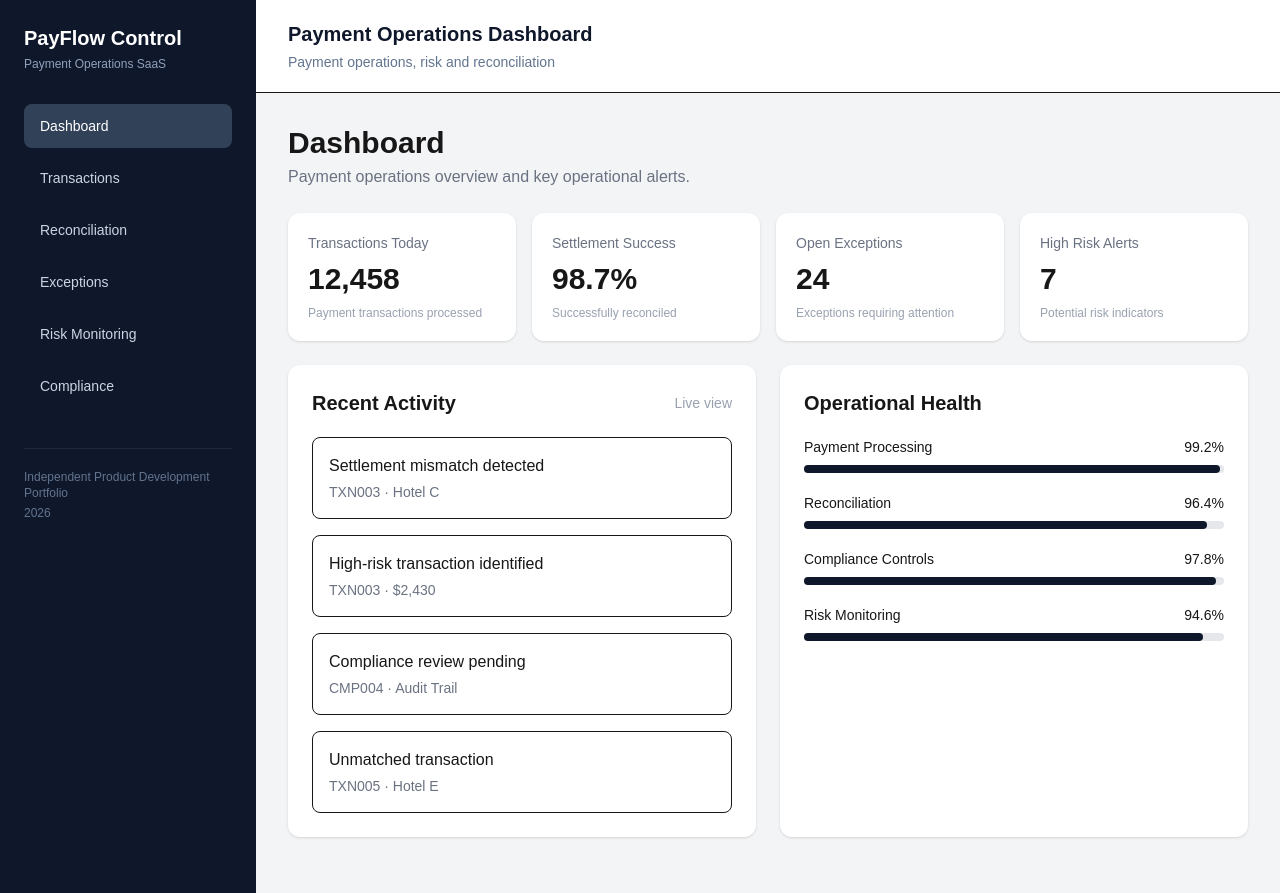
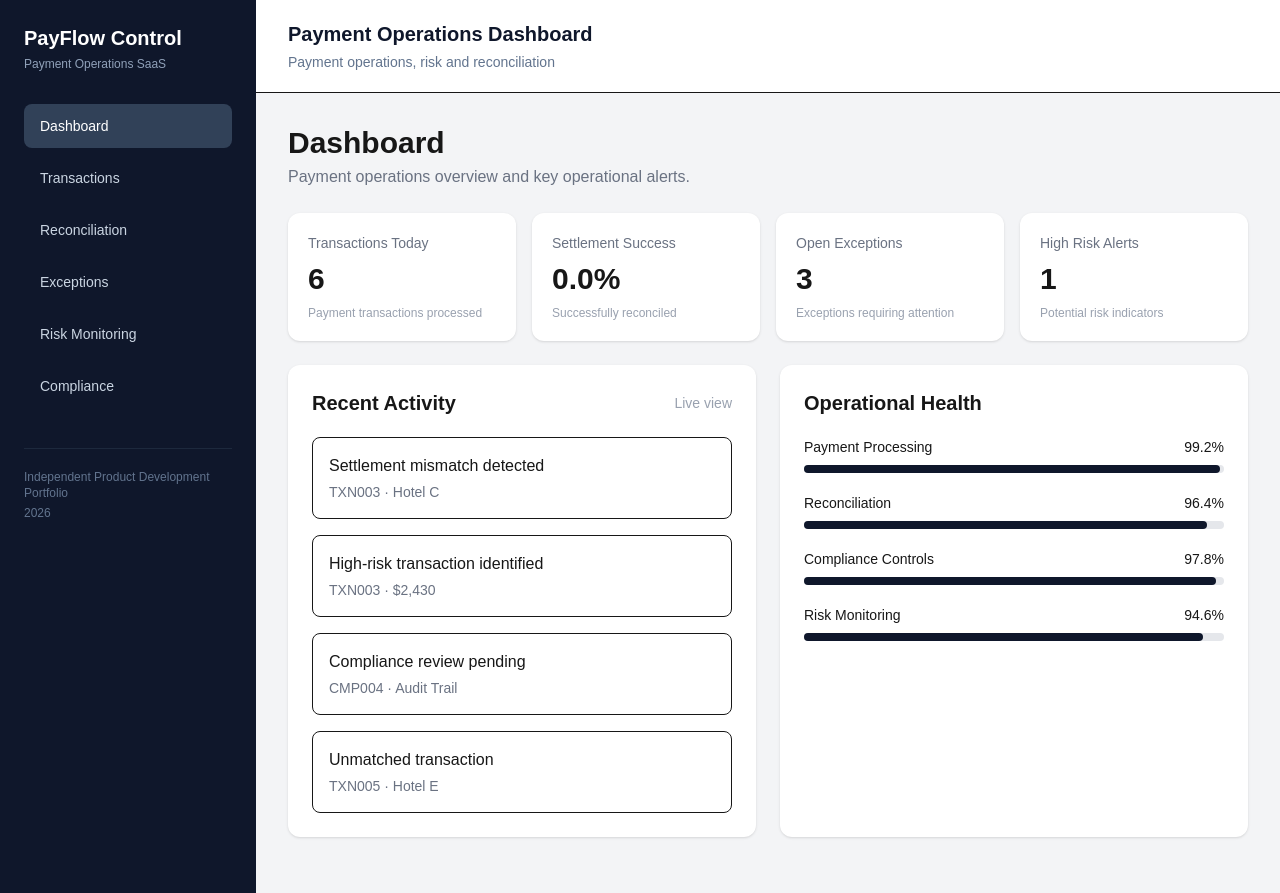
Before and after one commit to yusfss02-glitch/payflow-control, a Next.js app: page /dashboard in a window 1280 px wide. Built offline with nearby package versions, Linux system fonts and the light colour scheme.

Commit message:
fix: align dashboard transaction and exception data

```diff
--- a/src/app/dashboard/page.tsx
+++ b/src/app/dashboard/page.tsx
@@ -4,30 +4,92 @@ import Link from "next/link";
 import Layout from "@/components/Layout";
 import { useWorkflow } from "@/components/WorkflowContext";
 
-const kpis = [
+const transactions = [
   {
-    title: "Transactions Today",
-    value: "12,458",
-    description: "Payment transactions processed",
-    href: "/transactions",
+    id: "TXN001",
+    merchant: "Hotel A",
+    amount: "$1,250",
   },
   {
-    title: "Settlement Success",
-    value: "98.7%",
-    description: "Successfully reconciled",
-    href: "/reconciliation",
+    id: "TXN002",
+    merchant: "Hotel B",
+    amount: "$980",
   },
   {
-    title: "Open Exceptions",
-    value: "24",
-    description: "Exceptions requiring attention",
-    href: "/exceptions",
+    id: "TXN003",
+    merchant: "Hotel C",
+    amount: "$2,430",
   },
   {
-    title: "High Risk Alerts",
-    value: "7",
-    description: "Potential risk indicators",
-    href: "/risk",
+    id: "TXN004",
+    merchant: "Hotel D",
+    amount: "$750",
+  },
+  {
+    id: "TXN005",
+    merchant: "Hotel E",
+    amount: "$1,890",
+  },
+  {
+    id: "TXN006",
+    merchant: "Hotel F",
+    amount: "$560",
+  },
+];
+
+const reconciliationRecords = [
+  {
+    id: "REC001",
+    transaction: "TXN001",
+  },
+  {
+    id: "REC002",
+    transaction: "TXN002",
+  },
+  {
+    id: "REC003",
+    transaction: "TXN003",
+  },
+  {
+    id: "REC004",
+    transaction: "TXN004",
+  },
+  {
+    id: "REC005",
+    transaction: "TXN005",
+  },
+];
+
+const exceptionRecords = [
+  {
+    id: "EXC001",
+    transaction: "TXN003",
+  },
+  {
+    id: "EXC002",
+    transaction: "TXN002",
+  },
+  {
+    id: "EXC003",
+    transaction: "TXN004",
+  },
+];
+
+const riskRecords = [
+  {
+    id: "RISK001",
+    transaction: "TXN003",
+    level: "High",
+  },
+  {
+    id: "RISK002",
+    transaction: "TXN006",
+    level: "Medium",
+  },
+  {
+    id: "RISK003",
+    transaction: "TXN002",
+    level: "Medium",
   },
 ];
 
@@ -70,24 +132,81 @@ export default function DashboardPage() {
     riskStatuses,
   } = useWorkflow();
 
-  const visibleActivities = activities.filter((activity) => {
+  /*
+   * RECONCILIATION KPI
+   */
+
+  const matchedReconciliations =
+    reconciliationRecords.filter(
+      (record) =>
+        (reconciliationStatuses[record.id] ||
+          "Unmatched") === "Matched"
+    ).length;
+
+  const settlementSuccess =
+    reconciliationRecords.length === 0
+      ? "0.0"
+      : (
+          (matchedReconciliations /
+            reconciliationRecords.length) *
+          100
+        ).toFixed(1);
+
+  /*
+   * EXCEPTION KPI
+   */
+
+  const openExceptions =
+    exceptionRecords.filter((record) => {
+      const status =
+        exceptionStatuses[record.id] ||
+        "Open";
+
+      return status !== "Resolved";
+    }).length;
+
+  /*
+   * HIGH RISK KPI
+   */
+
+  const highRiskAlerts =
+    riskRecords.filter((record) => {
+      const status =
+        riskStatuses[record.id] ||
+        "Open";
+
+      return (
+        record.level === "High" &&
+        status !== "Resolved"
+      );
+    }).length;
+
+  /*
+   * RECENT ACTIVITY
+   */
+
+  const visibleActivities =
+    activities.filter((activity) => {
       if (activity.type === "exception") {
         const status =
-        exceptionStatuses[activity.id] || "Open";
+          exceptionStatuses[activity.id] ||
+          "Open";
 
         return status !== "Resolved";
       }
 
       if (activity.type === "risk") {
         const status =
-        riskStatuses[activity.id] || "Open";
+          riskStatuses[activity.id] ||
+          "Open";
 
         return status !== "Resolved";
       }
 
       if (activity.type === "compliance") {
         const status =
-        complianceStatuses[activity.id] || "Pending Review";
+          complianceStatuses[activity.id] ||
+          "Pending Review";
 
         return (
           status !== "Approved" &&
@@ -97,7 +216,8 @@ export default function DashboardPage() {
 
       if (activity.type === "reconciliation") {
         const status =
-        reconciliationStatuses[activity.id] || "Unmatched";
+          reconciliationStatuses[activity.id] ||
+          "Unmatched";
 
         return status !== "Matched";
       }
@@ -125,31 +245,89 @@ export default function DashboardPage() {
 
         <div className="grid grid-cols-4 gap-4">
 
-          {kpis.map((kpi) => (
+          {/* TRANSACTIONS */}
+
           <Link
-              key={kpi.title}
-              href={kpi.href}
+            href="/transactions"
             className="rounded-xl bg-white p-5 shadow transition hover:-translate-y-1 hover:shadow-md"
           >
             <p className="text-sm text-gray-500">
-                {kpi.title}
+              Transactions Today
             </p>
 
             <h3 className="mt-2 text-3xl font-bold">
-                {kpi.value}
+              {transactions.length}
             </h3>
 
             <p className="mt-2 text-xs text-gray-400">
-                {kpi.description}
+              Payment transactions processed
             </p>
           </Link>
-          ))}
+
+          {/* SETTLEMENT SUCCESS */}
+
+          <Link
+            href="/reconciliation"
+            className="rounded-xl bg-white p-5 shadow transition hover:-translate-y-1 hover:shadow-md"
+          >
+            <p className="text-sm text-gray-500">
+              Settlement Success
+            </p>
+
+            <h3 className="mt-2 text-3xl font-bold">
+              {settlementSuccess}%
+            </h3>
+
+            <p className="mt-2 text-xs text-gray-400">
+              Successfully reconciled
+            </p>
+          </Link>
+
+          {/* OPEN EXCEPTIONS */}
+
+          <Link
+            href="/exceptions"
+            className="rounded-xl bg-white p-5 shadow transition hover:-translate-y-1 hover:shadow-md"
+          >
+            <p className="text-sm text-gray-500">
+              Open Exceptions
+            </p>
+
+            <h3 className="mt-2 text-3xl font-bold">
+              {openExceptions}
+            </h3>
+
+            <p className="mt-2 text-xs text-gray-400">
+              Exceptions requiring attention
+            </p>
+          </Link>
+
+          {/* HIGH RISK ALERTS */}
+
+          <Link
+            href="/risk"
+            className="rounded-xl bg-white p-5 shadow transition hover:-translate-y-1 hover:shadow-md"
+          >
+            <p className="text-sm text-gray-500">
+              High Risk Alerts
+            </p>
+
+            <h3 className="mt-2 text-3xl font-bold">
+              {highRiskAlerts}
+            </h3>
+
+            <p className="mt-2 text-xs text-gray-400">
+              Potential risk indicators
+            </p>
+          </Link>
 
         </div>
 
-        {/* RECENT ACTIVITY */}
+        {/* RECENT ACTIVITY + OPERATIONAL HEALTH */}
 
         <div className="grid grid-cols-2 gap-6">
+
+          {/* RECENT ACTIVITY */}
 
           <div className="rounded-xl bg-white p-6 shadow">
 
@@ -170,6 +348,7 @@ export default function DashboardPage() {
               {visibleActivities.length === 0 ? (
 
                 <div className="rounded-lg border border-dashed p-6 text-center">
+
                   <p className="font-medium text-gray-600">
                     No active operational alerts
                   </p>
@@ -177,6 +356,7 @@ export default function DashboardPage() {
                   <p className="mt-1 text-sm text-gray-400">
                     All recent operational issues have been resolved.
                   </p>
+
                 </div>
 
               ) : (
@@ -216,7 +396,9 @@ export default function DashboardPage() {
               <div>
                 <div className="flex justify-between text-sm">
                   <span>Payment Processing</span>
-                  <span className="font-medium">99.2%</span>
+                  <span className="font-medium">
+                    99.2%
+                  </span>
                 </div>
 
                 <div className="mt-2 h-2 rounded-full bg-gray-200">
@@ -227,7 +409,9 @@ export default function DashboardPage() {
               <div>
                 <div className="flex justify-between text-sm">
                   <span>Reconciliation</span>
-                  <span className="font-medium">96.4%</span>
+                  <span className="font-medium">
+                    96.4%
+                  </span>
                 </div>
 
                 <div className="mt-2 h-2 rounded-full bg-gray-200">
@@ -238,7 +422,9 @@ export default function DashboardPage() {
               <div>
                 <div className="flex justify-between text-sm">
                   <span>Compliance Controls</span>
-                  <span className="font-medium">97.8%</span>
+                  <span className="font-medium">
+                    97.8%
+                  </span>
                 </div>
 
                 <div className="mt-2 h-2 rounded-full bg-gray-200">
@@ -249,7 +435,9 @@ export default function DashboardPage() {
               <div>
                 <div className="flex justify-between text-sm">
                   <span>Risk Monitoring</span>
-                  <span className="font-medium">94.6%</span>
+                  <span className="font-medium">
+                    94.6%
+                  </span>
                 </div>
 
                 <div className="mt-2 h-2 rounded-full bg-gray-200">
```
Lines whose indentation alone changed are shown as unchanged.
